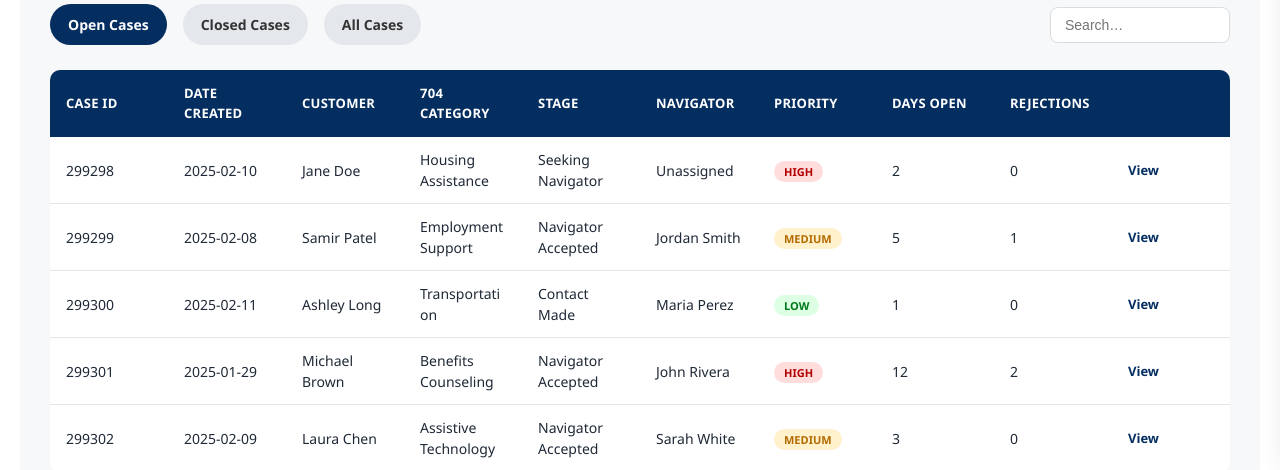
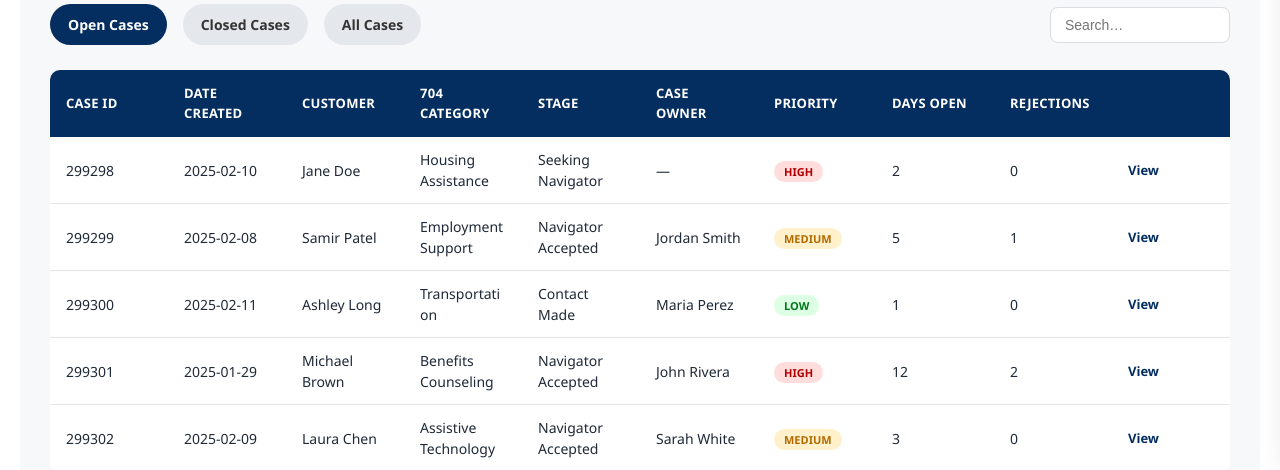
Before and after one commit to kakatbarilea-prog/moceans-case-list, a plain HTML site: page index.html in a window 1280 px wide. Shown: the part 330-800 px from the top of the page. Drawn offline with Linux system fonts and the light colour scheme.

Commit message:
Update index.html

```diff
--- a/index.html
+++ b/index.html
@@ -439,7 +439,7 @@
   .case-table th:nth-child(3), .case-table td:nth-child(3){ min-width: 180px; } /* Customer */
   .case-table th:nth-child(4), .case-table td:nth-child(4){ min-width: 220px; } /* 704 Category */
   .case-table th:nth-child(5), .case-table td:nth-child(5){ min-width: 180px; } /* Stage */
-  .case-table th:nth-child(6), .case-table td:nth-child(6){ min-width: 180px; } /* Navigator */
+  .case-table th:nth-child(6), .case-table td:nth-child(6){ min-width: 180px; } /* Case Owner */
   .case-table th:nth-child(7), .case-table td:nth-child(7){ min-width: 120px; } /* Priority */
   .case-table th:nth-child(8), .case-table td:nth-child(8){ min-width: 50px; } /* Days Open */
   .case-table th:nth-child(9), .case-table td:nth-child(9){ min-width: 50px; } /* Rejections */
@@ -497,7 +497,7 @@
           <th data-sort="name">Customer <span class="sort-icon"></span></th>
           <th data-sort="category">704 Category <span class="sort-icon"></span></th>
           <th data-sort="stage">Stage <span class="sort-icon"></span></th>
-          <th data-sort="navigator">Navigator <span class="sort-icon"></span></th>
+          <th data-sort="navigator">Case Owner <span class="sort-icon"></span></th>
           <th data-sort="priority">Priority <span class="sort-icon"></span></th>
           <th data-sort="days">Days Open <span class="sort-icon"></span></th>
           <th data-sort="rejections">Rejections <span class="sort-icon"></span></th>
@@ -518,7 +518,7 @@
           <th data-sort="name">Customer <span class="sort-icon"></span></th>
           <th data-sort="category">704 Category <span class="sort-icon"></span></th>
           <th data-sort="stage">Stage <span class="sort-icon"></span></th>
-          <th data-sort="navigator">Navigator <span class="sort-icon"></span></th>
+          <th data-sort="navigator">Case Owner <span class="sort-icon"></span></th>
           <th data-sort="priority">Priority <span class="sort-icon"></span></th>
           <th data-sort="days">Days Open <span class="sort-icon"></span></th>
           <th data-sort="rejections">Rejections <span class="sort-icon"></span></th>
@@ -539,7 +539,7 @@
           <th data-sort="name">Customer <span class="sort-icon"></span></th>
           <th data-sort="category">704 Category <span class="sort-icon"></span></th>
           <th data-sort="stage">Stage <span class="sort-icon"></span></th>
-          <th data-sort="navigator">Navigator <span class="sort-icon"></span></th>
+          <th data-sort="navigator">Case Owner <span class="sort-icon"></span></th>
           <th data-sort="priority">Priority <span class="sort-icon"></span></th>
           <th data-sort="days">Days Open <span class="sort-icon"></span></th>
           <th data-sort="rejections">Rejections <span class="sort-icon"></span></th>
@@ -654,7 +654,7 @@
     <div class="drawer-section-card">
       <div class="drawer-section-title">Assignment</div>
       <div class="drawer-fields">
-        <div class="drawer-field-row"><span class="drawer-field-label">Navigator</span><span class="drawer-field-value" id="df-navigator">—</span></div>
+        <div class="drawer-field-row"><span class="drawer-field-label">Case Owner</span><span class="drawer-field-value" id="df-navigator">—</span></div>
         <div class="drawer-field-row"><span class="drawer-field-label">Priority</span><span class="drawer-field-value" id="df-priority">—</span></div>
         <div class="drawer-field-row"><span class="drawer-field-label">Quick Flags</span><span class="drawer-field-value" id="df-quickFlags">—</span></div>
         <div class="drawer-field-row"><span class="drawer-field-label">Notes</span><span class="drawer-field-value" id="df-notes">—</span></div>
@@ -667,7 +667,7 @@
 <script>
 /* MASTER DATA */
 const caseData = {
-  "299298": {id:"299298",name:"Jane Doe",phone:"732-555-1000",email:"jane@example.com",category:"Housing Assistance",status:"Open",stage:"Seeking Navigator",navigator:"Unassigned",rejections:0,priority:"High",intake:"Phone",created:"2025-02-10",days:2,age:32,gender:"Female",contactMethod:"Phone Call",primaryLang:"English",address1:"12 Ocean Ave",address2:"Apt 3B",city:"Long Branch",state:"NJ",zip:"07740",primary704:"Physical",specificConditions:["Chronic pain"],servicesRequested:["Housing search","Utility assistance"],highRiskFlags:["Homelessness risk"],consent:"Yes — contact & share",quickFlags:["New consumer","Youth (14–24)"],notes:"Caller recently lost accessible housing."},
+  "299298": {id:"299298",name:"Jane Doe",phone:"732-555-1000",email:"jane@example.com",category:"Housing Assistance",status:"Open",stage:"Seeking Navigator",navigator:"—",rejections:0,priority:"High",intake:"Phone",created:"2025-02-10",days:2,age:32,gender:"Female",contactMethod:"Phone Call",primaryLang:"English",address1:"12 Ocean Ave",address2:"Apt 3B",city:"Long Branch",state:"NJ",zip:"07740",primary704:"Physical",specificConditions:["Chronic pain"],servicesRequested:["Housing search","Utility assistance"],highRiskFlags:["Homelessness risk"],consent:"Yes — contact & share",quickFlags:["New consumer","Youth (14–24)"],notes:"Caller recently lost accessible housing."},
   "299299": {id:"299299",name:"Samir Patel",phone:"732-555-1001",email:"samir@example.com",category:"Employment Support",status:"Open",stage:"Navigator Accepted",navigator:"Jordan Smith",rejections:1,priority:"Medium",intake:"Slack",created:"2025-02-08",days:5,age:41,gender:"Male",contactMethod:"Email",primaryLang:"English",address1:"55 Maple Drive",city:"Red Bank",state:"NJ",zip:"07701",primary704:"Cognitive / Developmental",specificConditions:["Autism"],servicesRequested:["VR referral","Job readiness"],highRiskFlags:[],consent:"Yes — contact only",quickFlags:["Returning consumer"],notes:"Seeking full-time work with accommodations."},
   "299300": {id:"299300",name:"Ashley Long",phone:"732-555-1002",email:"ashley@example.com",category:"Transportation",status:"Open",stage:"Contact Made",navigator:"Maria Perez",rejections:0,priority:"Low",intake:"Email",created:"2025-02-11",days:1,age:27,gender:"Female",contactMethod:"Text Message",primaryLang:"English",address1:"801 River Rd",city:"Fair Haven",state:"NJ",zip:"07704",primary704:"Sensory — Vision",specificConditions:["Low vision"],servicesRequested:["Paratransit enrollment"],highRiskFlags:[],consent:"Yes — share ok",quickFlags:["New consumer","ASL needed"],notes:"Needs transportation for new job."},
   "299301": {id:"299301",name:"Michael Brown",phone:"732-555-1003",email:"michael@example.com",category:"Benefits Counseling",status:"Open",stage:"Navigator Accepted",navigator:"John Rivera",rejections:2,priority:"High",intake:"Phone",created:"2025-01-29",days:12,age:58,gender:"Male",contactMethod:"Phone Call",primaryLang:"English",address1:"9 Liberty Ct",city:"Asbury Park",state:"NJ",zip:"07712",primary704:"Chronic / Systemic",specificConditions:["Diabetes"],servicesRequested:["SSI","Medicaid"],highRiskFlags:["Food insecurity"],consent:"No — contact only",quickFlags:["Aging (60+)"],notes:"Struggling with multiple renewals."},
@@ -812,7 +812,7 @@ function openDrawer(d){
   let dot=d.priority==="High"?"dot-red":d.priority==="Medium"?"dot-amber":"";
   pills.push(`<div class="drawer-pill ${dot}"><span class="drawer-pill-dot"></span>Priority: ${d.priority}</div>`);
   pills.push(`<div class="drawer-pill">Status: ${d.status}</div>`);
-  pills.push(`<div class="drawer-pill">Navigator: ${d.navigator}</div>`);
+  pills.push(`<div class="drawer-pill">Case Owner: ${d.navigator}</div>`);
   document.getElementById("drawerPills").innerHTML=pills.join("");
 
   document.getElementById("df-stage").innerText=d.stage;
```
